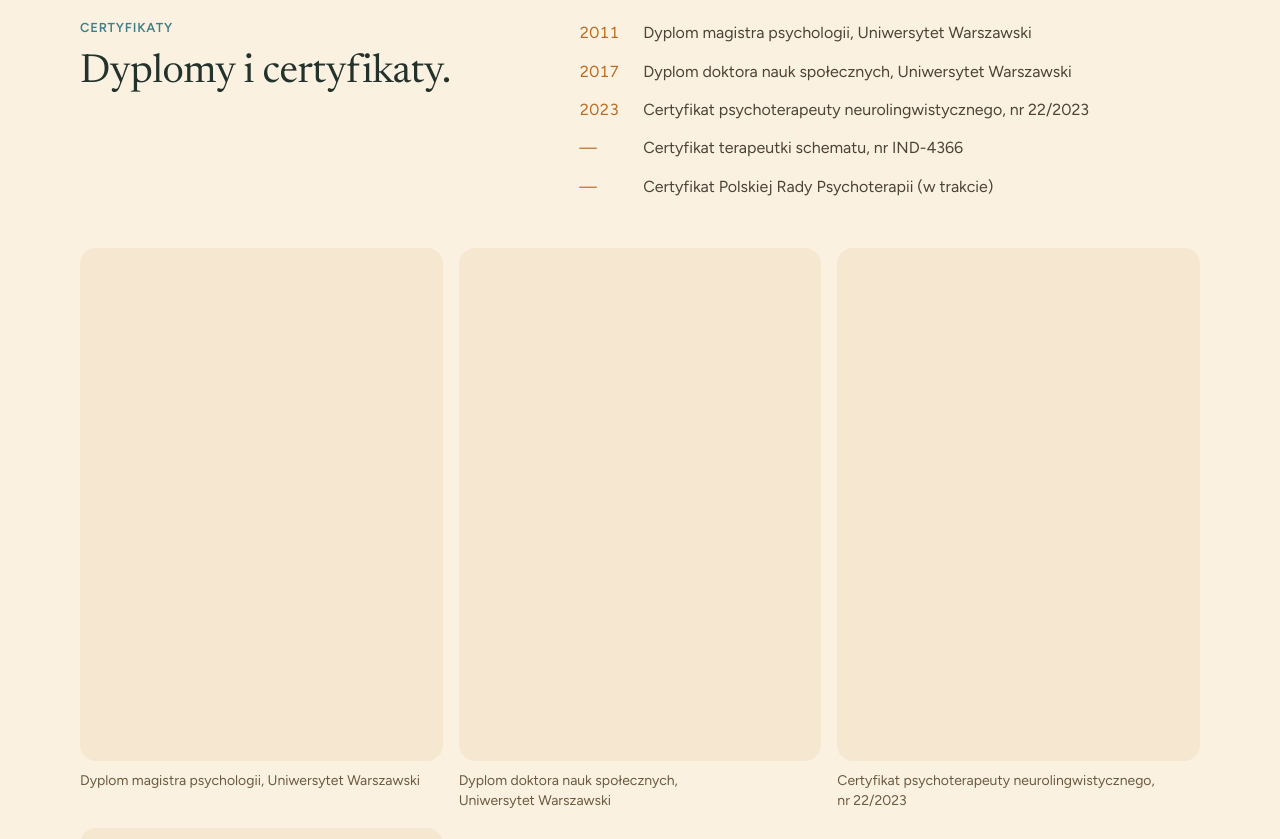
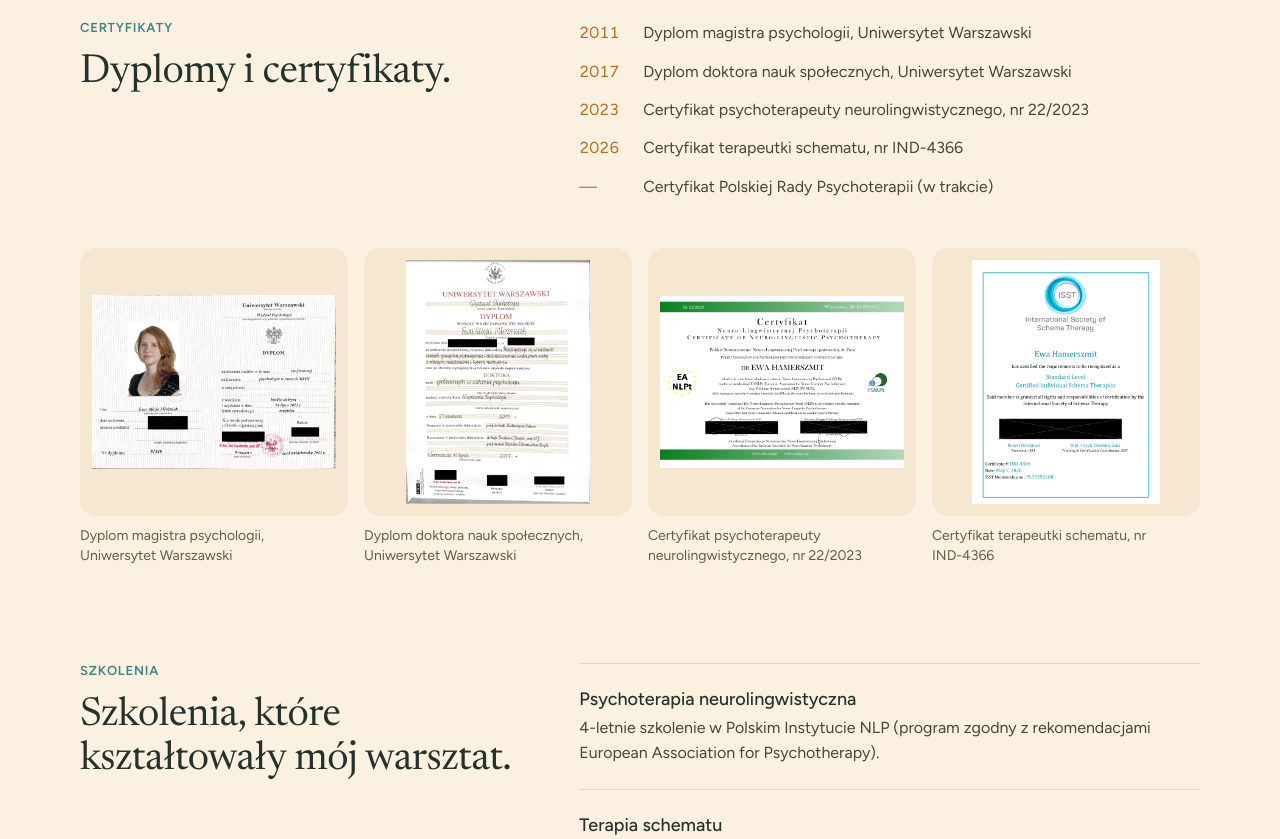
Before and after one commit to khamer1410/ewa-psycho-webpage, a plain HTML site: page o-mnie.html in a window 1280 px wide. Shown: the part 1720-2559 px from the top of the page. Drawn offline with Linux system fonts and the light colour scheme.

Commit message:
Skany dyplomów i certyfikatów w galerii O mnie, rok certyfikatu terapii schematu
Skany spłaszczone z PDF-ów do WebP (zakrycia wtopione w obraz, bez metadanych).
Oryginały PDF poza repo. Galeria: 4 kolumny, ≤1040 px 2 kolumny, miniatury
kwadratowe z object-fit: contain dla skanów pionowych i poziomych.

Co-Authored-By: Claude Opus 5.5 <noreply@anthropic.com>

```diff
--- a/css/styles.css
+++ b/css/styles.css
@@ -787,12 +787,13 @@ a:hover { color: var(--teal); }
 /* o-mnie.html — galeria miniatur skanów certyfikatów (bez JS: link otwiera skan w nowej karcie) */
 .certs {
   display: grid;
-  grid-template-columns: repeat(3, minmax(0, 1fr));
+  grid-template-columns: repeat(4, minmax(0, 1fr));
   gap: 16px;
 }
 .cert__thumb {
   display: block;
-  aspect-ratio: 1 / 1.414;   /* A4 pionowo */
+  aspect-ratio: 1 / 1;       /* kwadrat: mieści skany pionowe i poziome */
+  padding: 12px;
   background: var(--row);
   border-radius: 16px;
   overflow: hidden;
@@ -800,7 +801,7 @@ a:hover { color: var(--teal); }
 .cert__thumb img {
   width: 100%;
   height: 100%;
-  object-fit: cover;
+  object-fit: contain;
 }
 .cert figcaption {
   margin-top: 10px;
@@ -809,6 +810,6 @@ a:hover { color: var(--teal); }
   color: var(--muted);
   text-wrap: pretty;
 }
-@media (max-width: 760px) {
+@media (max-width: 1040px) {
   .certs { grid-template-columns: repeat(2, minmax(0, 1fr)); }
 }
--- a/o-mnie.html
+++ b/o-mnie.html
@@ -145,8 +145,7 @@
           <dd>Dyplom doktora nauk społecznych, Uniwersytet Warszawski</dd>
           <dt>2023</dt>
           <dd>Certyfikat psychoterapeuty neurolingwistycznego, nr 22/2023</dd>
-          <!-- TODO: klientka — rok uzyskania certyfikatu terapeutki schematu (wpisać zamiast „—”, także na stronie głównej) -->
-          <dt>—</dt>
+          <dt>2026</dt>
           <dd>Certyfikat terapeutki schematu, nr IND-4366</dd>
           <!-- TODO: klientka — certyfikat Polskiej Rady Psychoterapii: po otrzymaniu wpisać rok i numer, dodać skan do galerii -->
           <dt>—</dt>
@@ -155,12 +154,12 @@
       </div>
     </div>
 
-    <!-- TODO: klientka — skany z zamazanym PESEL-em, adresem i numerami dokumentów. Pliki WebP do img/certyfikaty/ (nazwy jak w href), potem odkomentować <img> w każdej miniaturze. -->
+    <!-- Skany: WebP spłaszczone z PDF-ów (zakrycia wtopione w obraz, bez metadanych). Oryginałów PDF nie dodawać do repo. -->
     <ul class="certs">
       <li>
         <figure class="cert">
           <a class="cert__thumb" href="img/certyfikaty/dyplom-magistra.webp" target="_blank" rel="noopener">
-            <!-- <img src="img/certyfikaty/dyplom-magistra.webp" alt="" width="600" height="848" loading="lazy" decoding="async"> -->
+            <img src="img/certyfikaty/dyplom-magistra.webp" alt="" width="1600" height="1141" loading="lazy" decoding="async">
             <span class="visually-hidden">Skan: dyplom magistra psychologii (otwiera się w nowej karcie)</span>
           </a>
           <figcaption>Dyplom magistra psychologii, Uniwersytet Warszawski</figcaption>
@@ -169,7 +168,7 @@
       <li>
         <figure class="cert">
           <a class="cert__thumb" href="img/certyfikaty/dyplom-doktora.webp" target="_blank" rel="noopener">
-            <!-- <img src="img/certyfikaty/dyplom-doktora.webp" alt="" width="600" height="848" loading="lazy" decoding="async"> -->
+            <img src="img/certyfikaty/dyplom-doktora.webp" alt="" width="1207" height="1600" loading="lazy" decoding="async">
             <span class="visually-hidden">Skan: dyplom doktora nauk społecznych (otwiera się w nowej karcie)</span>
           </a>
           <figcaption>Dyplom doktora nauk społecznych, Uniwersytet Warszawski</figcaption>
@@ -178,7 +177,7 @@
       <li>
         <figure class="cert">
           <a class="cert__thumb" href="img/certyfikaty/certyfikat-nlpt.webp" target="_blank" rel="noopener">
-            <!-- <img src="img/certyfikaty/certyfikat-nlpt.webp" alt="" width="600" height="848" loading="lazy" decoding="async"> -->
+            <img src="img/certyfikaty/certyfikat-nlpt.webp" alt="" width="1600" height="1130" loading="lazy" decoding="async">
             <span class="visually-hidden">Skan: certyfikat psychoterapeuty neurolingwistycznego (otwiera się w nowej karcie)</span>
           </a>
           <figcaption>Certyfikat psychoterapeuty neurolingwistycznego, nr 22/2023</figcaption>
@@ -187,7 +186,7 @@
       <li>
         <figure class="cert">
           <a class="cert__thumb" href="img/certyfikaty/certyfikat-terapia-schematu.webp" target="_blank" rel="noopener">
-            <!-- <img src="img/certyfikaty/certyfikat-terapia-schematu.webp" alt="" width="600" height="848" loading="lazy" decoding="async"> -->
+            <img src="img/certyfikaty/certyfikat-terapia-schematu.webp" alt="" width="1236" height="1600" loading="lazy" decoding="async">
             <span class="visually-hidden">Skan: certyfikat terapeutki schematu (otwiera się w nowej karcie)</span>
           </a>
           <figcaption>Certyfikat terapeutki schematu, nr IND-4366</figcaption>
```
Also changed, not shown: index.html (+1 -2 lines), img/certyfikaty/certyfikat-nlpt.webp (added), img/certyfikaty/certyfikat-terapia-schematu.webp (added), img/certyfikaty/dyplom-doktora.webp (added), img/certyfikaty/dyplom-magistra.webp (added), 2 other files.
